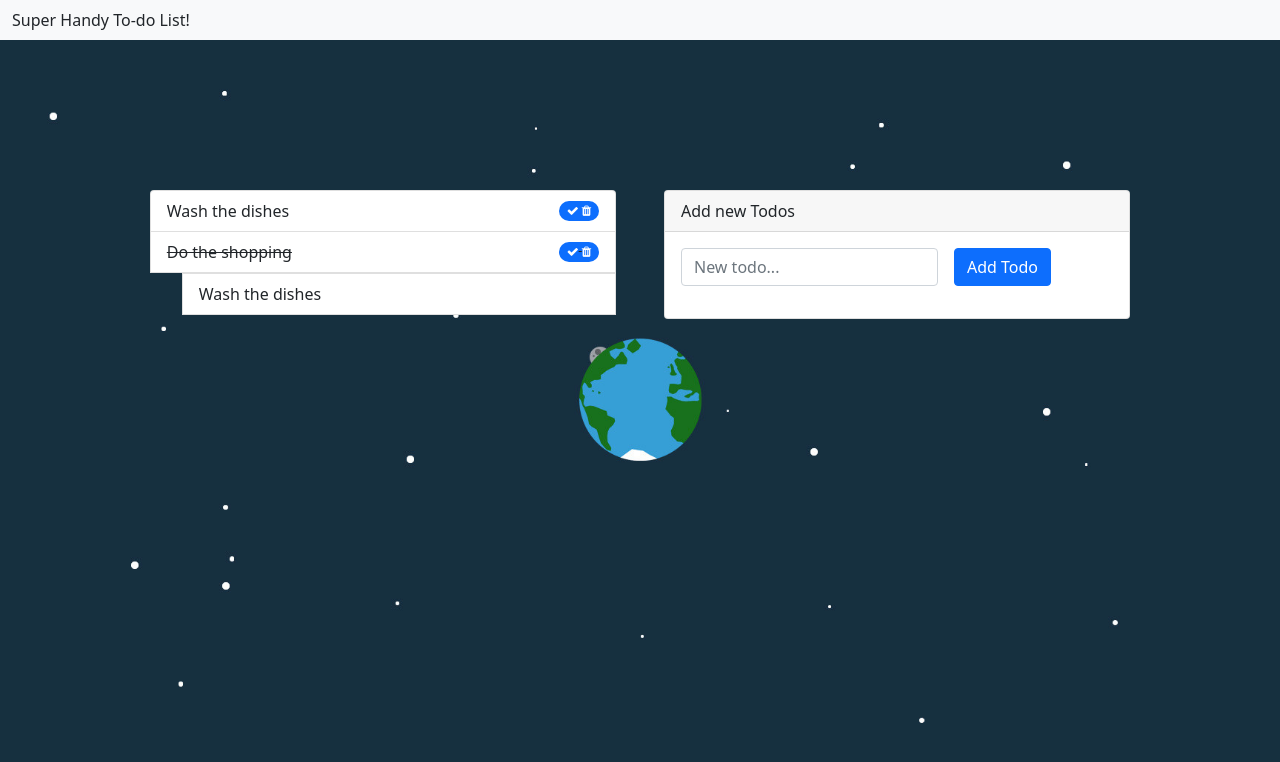
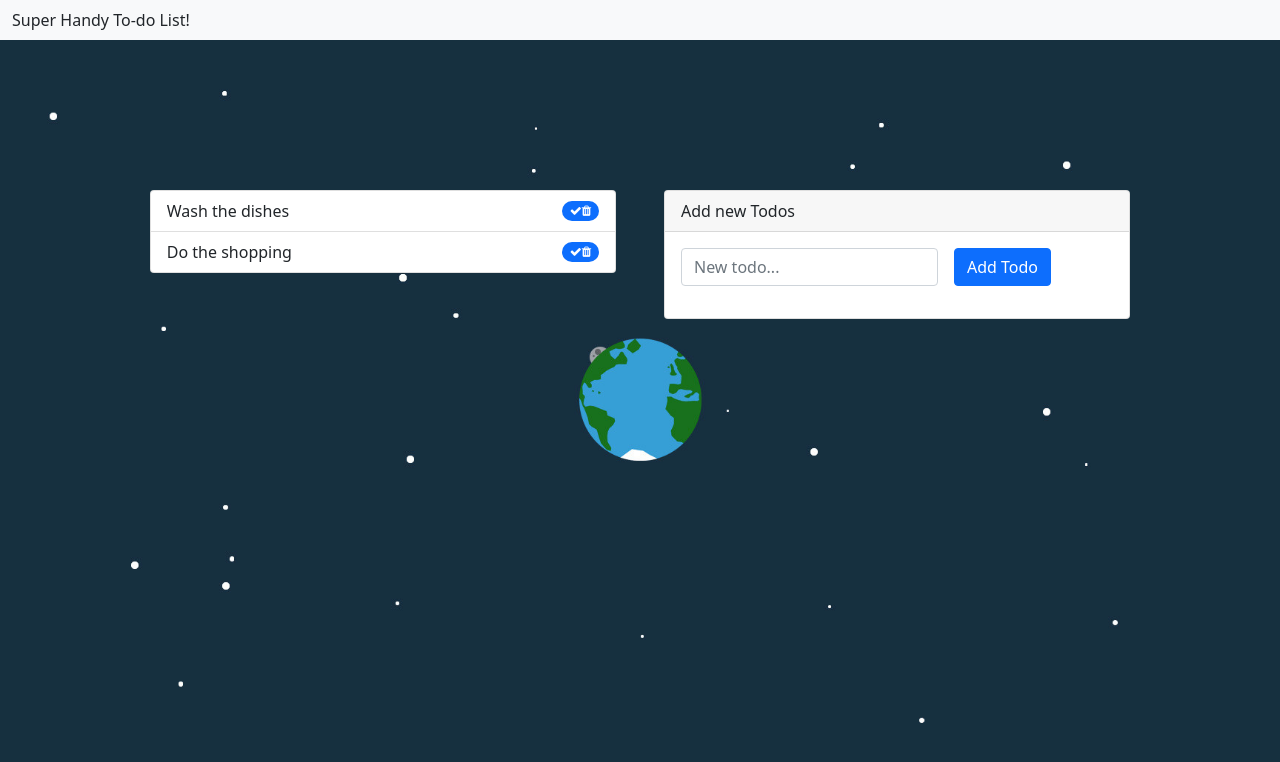
Before and after one commit to CodeYourFuture/JavaScript-Core-2-Coursework-Week3, a website: page 2-projects/1-todo-list/index.html in a window 1280 px wide. Drawn offline with nearby package versions, Linux system fonts and the light colour scheme.

Commit message:
update the to-do-list

```diff
--- a/2-projects/1-todo-list/index.html
+++ b/2-projects/1-todo-list/index.html
@@ -25,27 +25,17 @@
         <div class="row gx-5">
           <div class="col-sm">
             <ul id="todo-list" class="list-group">
-              <!-- This is how the todos look in html - try to make the functionality to create them using Javascript - don't worry about the class names for now just copy and paste them -->
-              <li
-                class="list-group-item d-flex justify-content-between align-items-center"
-              >
-                Wash the dishes
-                <span class="badge bg-primary rounded-pill">
-                  <!-- each of these <i> tags will need an event listener when we create them in Javascript -->
-                  <i class="fa fa-check" aria-hidden="true"></i>
-                  <i class="fa fa-trash" aria-hidden="true"></i>
-                </span>
-              </li>
-              <li
-                class="list-group-item d-flex justify-content-between align-items-center"
-                style="text-decoration: line-through"
-              >
-                Do the shopping
-                <span class="badge bg-primary rounded-pill">
-                  <i class="fa fa-check" aria-hidden="true"></i>
-                  <i class="fa fa-trash" aria-hidden="true"></i>
-                </span>
-              </li>
+              <!--
+
+
+
+
+
+
+
+
+
+               -->
             </ul>
           </div>
           <div class="col-sm">
--- a/2-projects/1-todo-list/script.js
+++ b/2-projects/1-todo-list/script.js
@@ -1,9 +1,7 @@
 function populateTodoList(todos) {
   let list = document.getElementById("todo-list");
 
-  todos.forEach((todo) => {
-    let ul = document.createElement("ul");
-    list.appendChild(ul);
+  todos.forEach((item) => {
     let li = document.createElement("li");
     li.classList.add(
       "list-group-item",
@@ -11,21 +9,25 @@ function populateTodoList(todos) {
       "justify-content-between",
       "align-items-center"
     );
-    li.innerHTML = todo.task;
-    ul.appendChild(li);
+    li.innerHTML = item.task;
+    list.appendChild(li);
     let span = document.createElement("span");
     span.classList.add("badge", "bg-primary", "rounded-pill");
-    li.appendChild("span");
+    li.appendChild(span);
     let i1 = document.createElement("i");
-    i1.classList.add("fa", "fa-check");
+    i1.className = "fa fa-check";
     i1.ariaHidden = "true";
     let i2 = document.createElement("i");
+    i2.className = "fa fa-trash";
     i2.ariaHidden = "true";
-    i2.className.add("fa", "fa-trash");
     span.append(i1, i2);
+
+    // PART TWO
+    document.getElementsByClassName("fa-check");
+    i1.addEventListener("click", () => {
+      li.classList.toggle("lineThrough");
+    });
   });
-
-  // Write your code to create todo list elements with completed and delete buttons here, all todos should display inside the "todo-list" element.
 }
 
 // These are the same todos that currently display in the HTML
@@ -44,7 +46,7 @@ function addNewTodo(event) {
   // Write your code here... and remember to reset the input field to be blank after creating a todo!
 }
 
-// Advanced challenge: Write a funCtion that checks the todos in the todo list and deletes the completed ones (we can check which ones are completed by seeing if they have the line-through styling applied or not).
+// Advanced challenge: Write a fucntion that checks the todos in the todo list and deletes the completed ones (we can check which ones are completed by seeing if they have the line-through styling applied or not).
 function deleteAllCompletedTodos() {
   // Write your code here...
 }
--- a/2-projects/1-todo-list/style.css
+++ b/2-projects/1-todo-list/style.css
@@ -1,3 +1,6 @@
+.lineThrough {
+  text-decoration: line-through;
+}
 body {
   background-image: url(assets/world.jpg);
   background-repeat: no-repeat;
```
Lines whose indentation alone changed are shown as unchanged.
